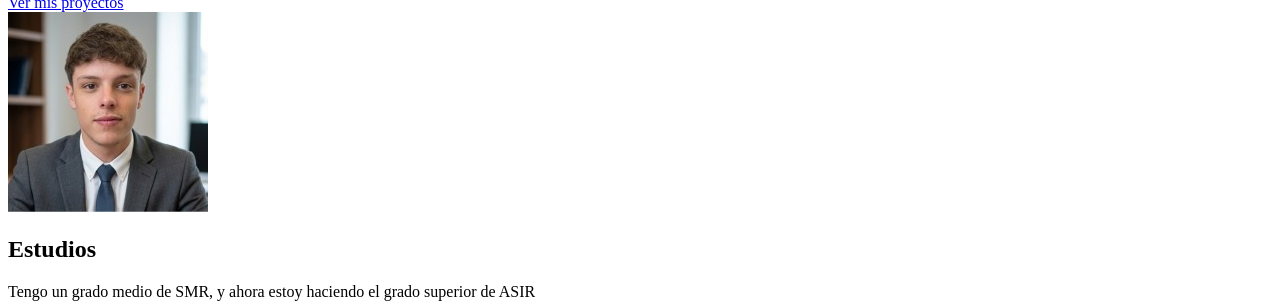
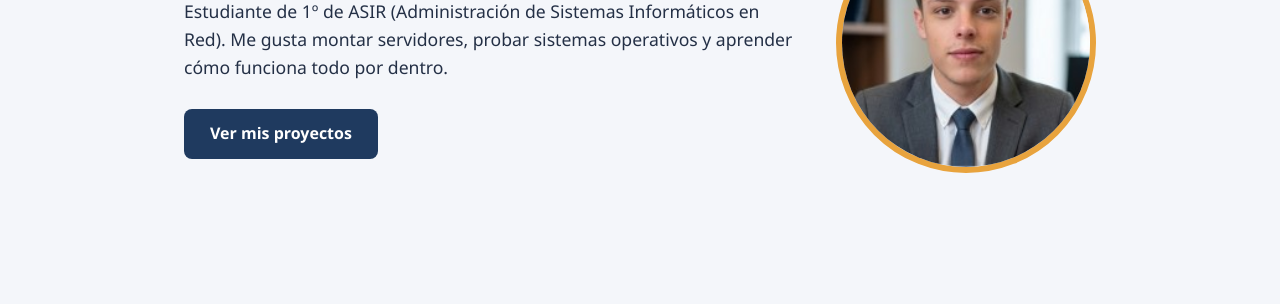
Before and after one commit to balual/portfolio, a plain HTML site: page index.html in a window 1280 px wide. Shown: the part 221-525 px from the top of the page. Drawn offline with Linux system fonts and the light colour scheme.

Commit message:
Arreglar prueba

```diff
--- a/index.html
+++ b/index.html
@@ -6,7 +6,7 @@
   <meta charset="UTF-8"> <!-- Para que se vean bien las tildes y la ñ -->
   <meta name="viewport" content="width=device-width, initial-scale=1.0"> <!-- Para que se vea bien en el móvil -->
   <title>Álvaro Barajas | Portfolio</title> <!-- Texto de la pestaña del navegador -->
-  <link rel="stylesheet" href="stye.css"> <!-- Aquí se conecta el archivo CSS -->
+  <link rel="stylesheet" href="style.css"> <!-- Aquí se conecta el archivo CSS -->
 </head>
 
 <body>
```
